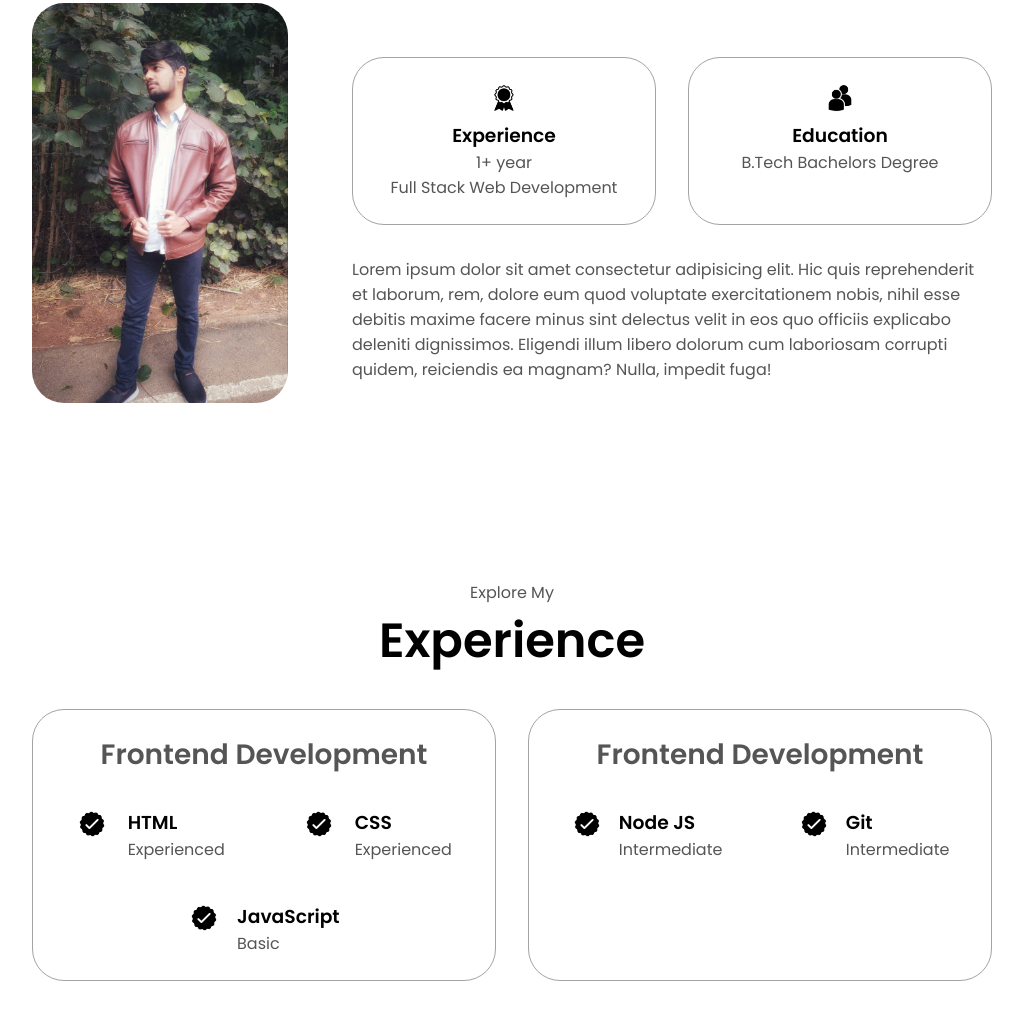
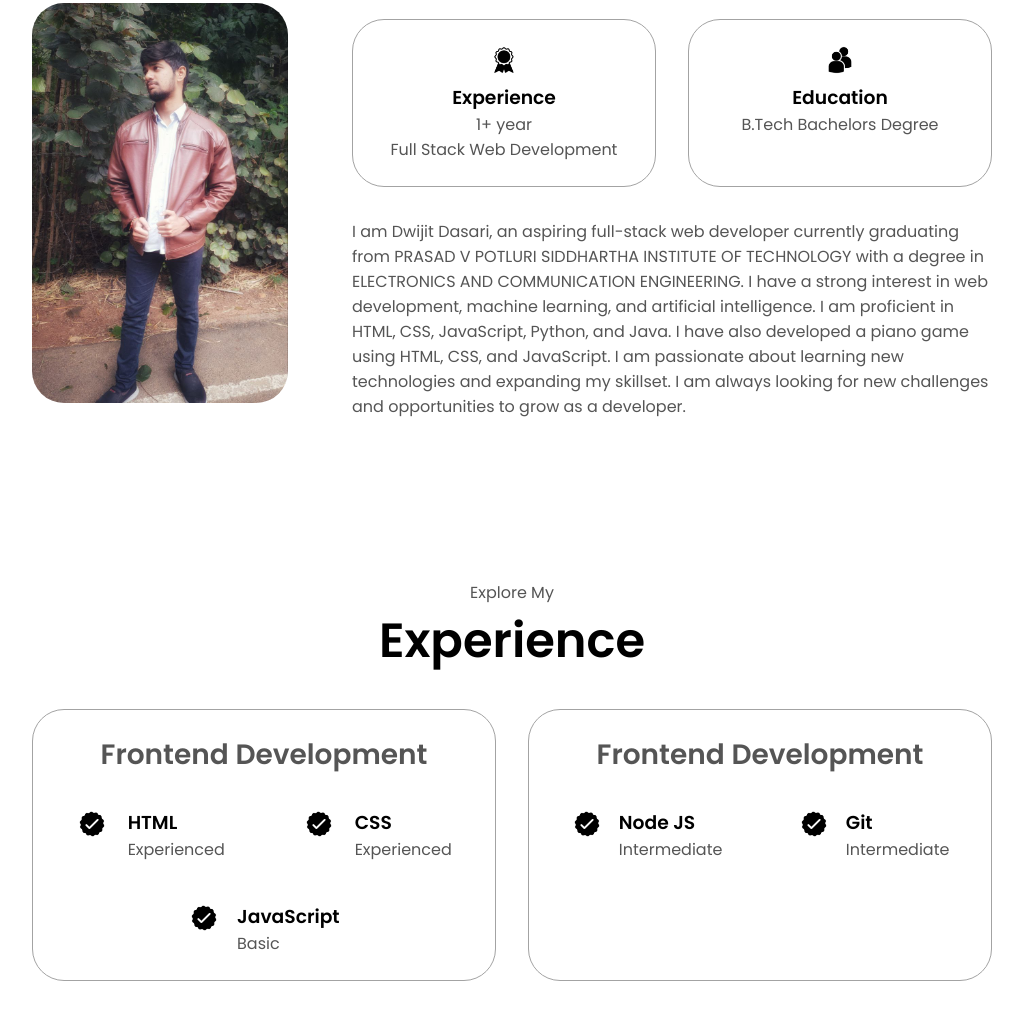
Before and after one commit to dwijit17/PersonalPortfolio, a plain HTML site: page index.html in a window 1280 px wide. Shown: the part 1116-2132 px from the top of the page, without its empty margins (128-1151 px from the left). Drawn offline with Linux system fonts and the light colour scheme.

Commit message:
Updated index.html with new changes

```diff
--- a/index.html
+++ b/index.html
@@ -91,12 +91,11 @@
             </div>
             <div class="text-container">
               <p>
-                Lorem ipsum dolor sit amet consectetur adipisicing elit. Hic quis
-                reprehenderit et laborum, rem, dolore eum quod voluptate
-                exercitationem nobis, nihil esse debitis maxime facere minus sint
-                delectus velit in eos quo officiis explicabo deleniti dignissimos.
-                Eligendi illum libero dolorum cum laboriosam corrupti quidem,
-                reiciendis ea magnam? Nulla, impedit fuga!
+                I am Dwijit Dasari, an aspiring full-stack web developer currently graduating from PRASAD V POTLURI SIDDHARTHA INSTITUTE OF TECHNOLOGY with a degree in ELECTRONICS AND COMMUNICATION ENGINEERING. I have a strong interest in web development, machine learning, and artificial intelligence.
+
+                I am proficient in HTML, CSS, JavaScript, Python, and Java. I have also developed a piano game using HTML, CSS, and JavaScript.
+
+                I am passionate about learning new technologies and expanding my skillset. I am always looking for new challenges and opportunities to grow as a developer.
               </p>
             </div>
           </div>
```
